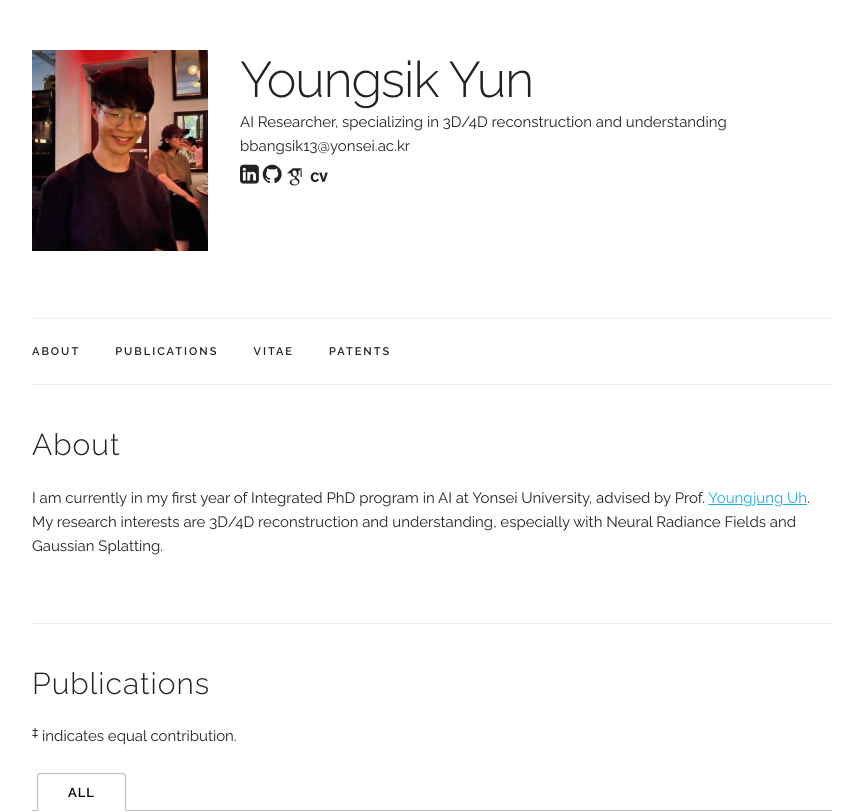
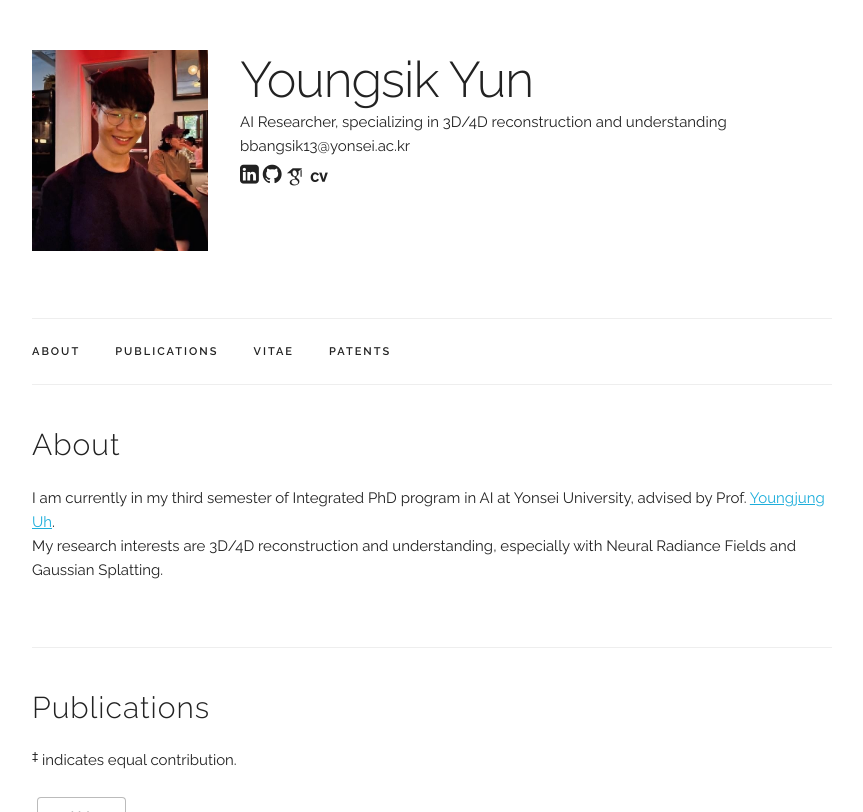
Before and after one commit to bbangsik13/bbangsik13.github.io, a Jekyll site: the page built from index.html, in a window 1280 px wide and 900 px high, cut to the strip 0-812 px from the top of the window. Shown: the whole strip, without its empty margins (208-1071 px from the left). Built offline with Jekyll 4.4.1, drawn with Linux system fonts in a browser that asks for light colours; some web fonts are replaced.

```diff
--- a/_data/main_info.yaml
+++ b/_data/main_info.yaml
@@ -2,7 +2,7 @@ name: "Youngsik Yun"
 title: "AI Researcher, specializing in 3D/4D reconstruction and understanding"
 email: "bbangsik13@yonsei.ac.kr"
 profile_pic: "/assets/profile-pics/yys.jpg"
-# linkedin: ""
+linkedin: "www.linkedin.com/in/youngsik-yun-5a072a32b"
 github: "https://github.com/bbangsik13"
 # google_scholar: "https://scholar.google.com/"
 # curriculum_vitae: ""
--- a/index.html
+++ b/index.html
@@ -6,7 +6,7 @@ title: Home
 <div class="docs-section" id="bio">
   <h4>About</h4>
   <p>
-    I am currently in my first year of Integrated PhD program in AI at Yonsei University, advised by Prof. <a href="https://vilab.yonsei.ac.kr/member/professor" target="_blank">Youngjung Uh</a>. <br>
+    I am currently in my third semester of Integrated PhD program in AI at Yonsei University, advised by Prof. <a href="https://vilab.yonsei.ac.kr/member/professor" target="_blank">Youngjung Uh</a>. <br>
   My research interests are 3D/4D reconstruction and understanding, especially with Neural Radiance Fields and Gaussian Splatting.
   </p>
 </div>
```
Also changed, not shown: 1 other file.
